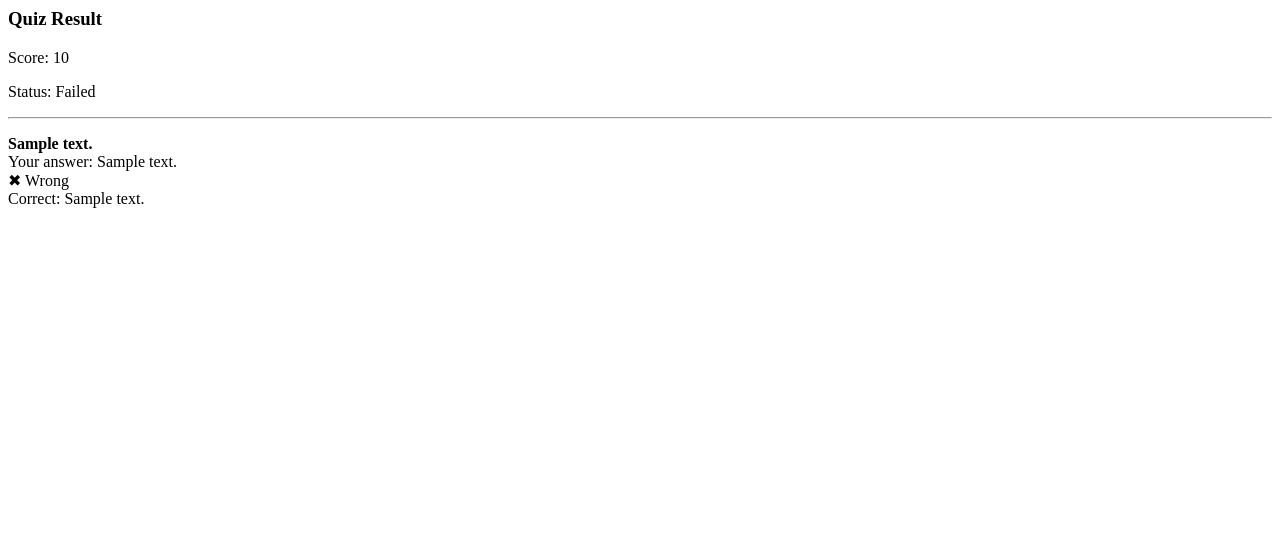
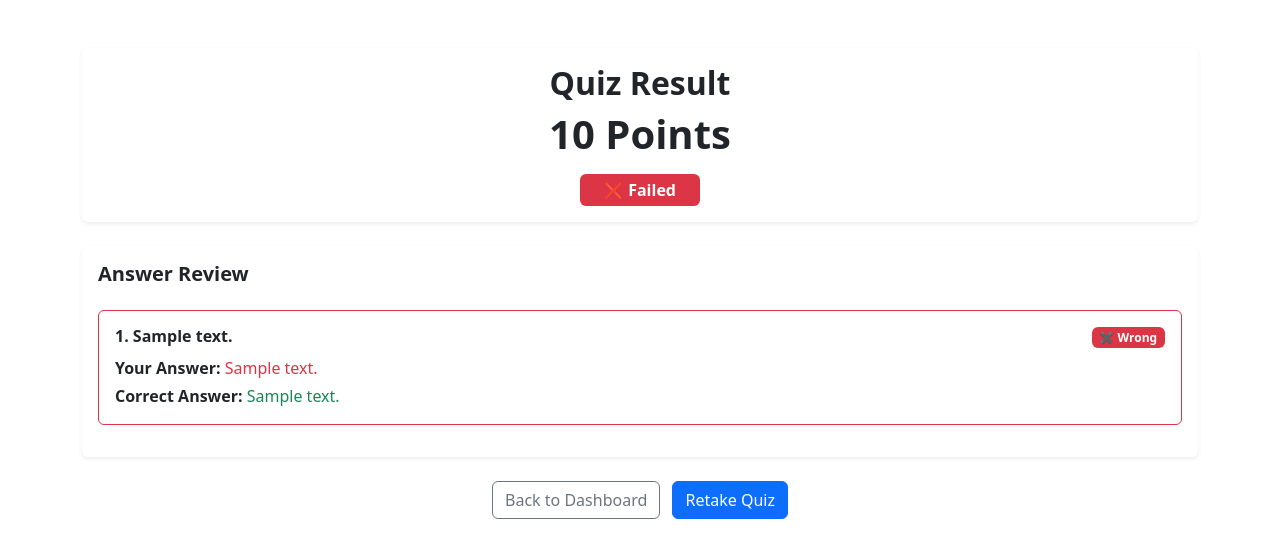
Before and after one commit to shushilshah/learning_ms_django, a Django app: template templates/quizzes/quiz_result.html in a window 1280 px wide. Shown: the top 558 px of the page. Run offline with Django 5.2, Linux system fonts and the light colour scheme; the template is opened without the code that fills it: most values are stand-ins (such as "Sample title", 1, 10 or a date in 2020).

Commit message:
quiz result UI improved

```diff
--- a/templates/quizzes/quiz_result.html
+++ b/templates/quizzes/quiz_result.html
@@ -1,28 +1,100 @@
-<h3>Quiz Result</h3>
+<!DOCTYPE html>
+<html lang="en">
+<head>
+    <meta charset="UTF-8">
+    <meta name="viewport" content="width=device-width, initial-scale=1.0">
+    <title>Document</title>
+    <link
+      href="https://cdn.jsdelivr.net/npm/bootstrap@5.3.8/dist/css/bootstrap.min.css"
+      rel="stylesheet"
+      crossorigin="anonymous"
+    />
+    <link
+      href="https://fonts.googleapis.com/css2?family=Poppins:wght@300;400;600&display=swap"
+      rel="stylesheet"
+    />
+</head>
+<body>
+    <div class="container my-5">
 
-<p>Score: {{ attempt.score }}</p>
-<p>Status:
-  {% if attempt.is_passed %}
-    <span class="text-success">Passed</span>
-  {% else %}
-    <span class="text-danger">Failed</span>
-  {% endif %}
-</p>
+  <!-- Result Summary Card -->
+  <div class="card shadow-sm border-0 mb-4">
+    <div class="card-body text-center">
 
-<hr>
+      <h2 class="fw-bold mb-2">Quiz Result</h2>
 
-{% for r in responses %}
-  <p>
-    <strong>{{ r.question.question_text }}</strong><br>
-    Your answer: {{ r.selected_option.choice_text }}<br>
+      <div class="display-6 fw-bold mb-3">
+        {{ attempt.score }} Points
+      </div>
 
-    {% if r.is_correct %}
-      <span class="text-success">✔ Correct</span>
-    {% else %}
-      <span class="text-danger">✖ Wrong</span>
-      <br>
-      Correct:
-      {{ r.question.correct_answer.answer_option.choice_text }}
-    {% endif %}
-  </p>
-{% endfor %}
+      {% if attempt.is_passed %}
+        <span class="badge bg-success px-4 py-2 fs-6">
+          ✅ Passed
+        </span>
+      {% else %}
+        <span class="badge bg-danger px-4 py-2 fs-6">
+          ❌ Failed
+        </span>
+      {% endif %}
+
+    </div>
+  </div>
+
+  <!-- Question Review -->
+  <div class="card shadow-sm border-0">
+    <div class="card-body">
+
+      <h5 class="fw-bold mb-4">Answer Review</h5>
+
+      {% for r in responses %}
+        <div class="border rounded p-3 mb-3
+             {% if r.is_correct %}border-success{% else %}border-danger{% endif %}">
+
+          <div class="d-flex justify-content-between align-items-start mb-2">
+            <h6 class="fw-semibold mb-0">
+              {{ forloop.counter }}. {{ r.question.question_text }}
+            </h6>
+
+            {% if r.is_correct %}
+              <span class="badge bg-success">✔ Correct</span>
+            {% else %}
+              <span class="badge bg-danger">✖ Wrong</span>
+            {% endif %}
+          </div>
+
+          <p class="mb-1">
+            <strong>Your Answer:</strong>
+            <span class="{% if r.is_correct %}text-success{% else %}text-danger{% endif %}">
+              {{ r.selected_option.choice_text }}
+            </span>
+          </p>
+
+          {% if not r.is_correct %}
+            <p class="mb-0">
+              <strong>Correct Answer:</strong>
+              <span class="text-success">
+                {{ r.question.correct_answer.answer_option.choice_text }}
+              </span>
+            </p>
+          {% endif %}
+
+        </div>
+      {% endfor %}
+
+    </div>
+  </div>
+
+  <!-- Action Buttons -->
+  <div class="text-center mt-4">
+    <a href="{% url 'student_dashboard' %}" class="btn btn-outline-secondary me-2">
+      Back to Dashboard
+    </a>
+    <a href="{% url 'start_quiz' attempt.quiz.id %}" class="btn btn-primary">
+      Retake Quiz
+    </a>
+  </div>
+
+</div>
+
+</body>
+</html>
```
